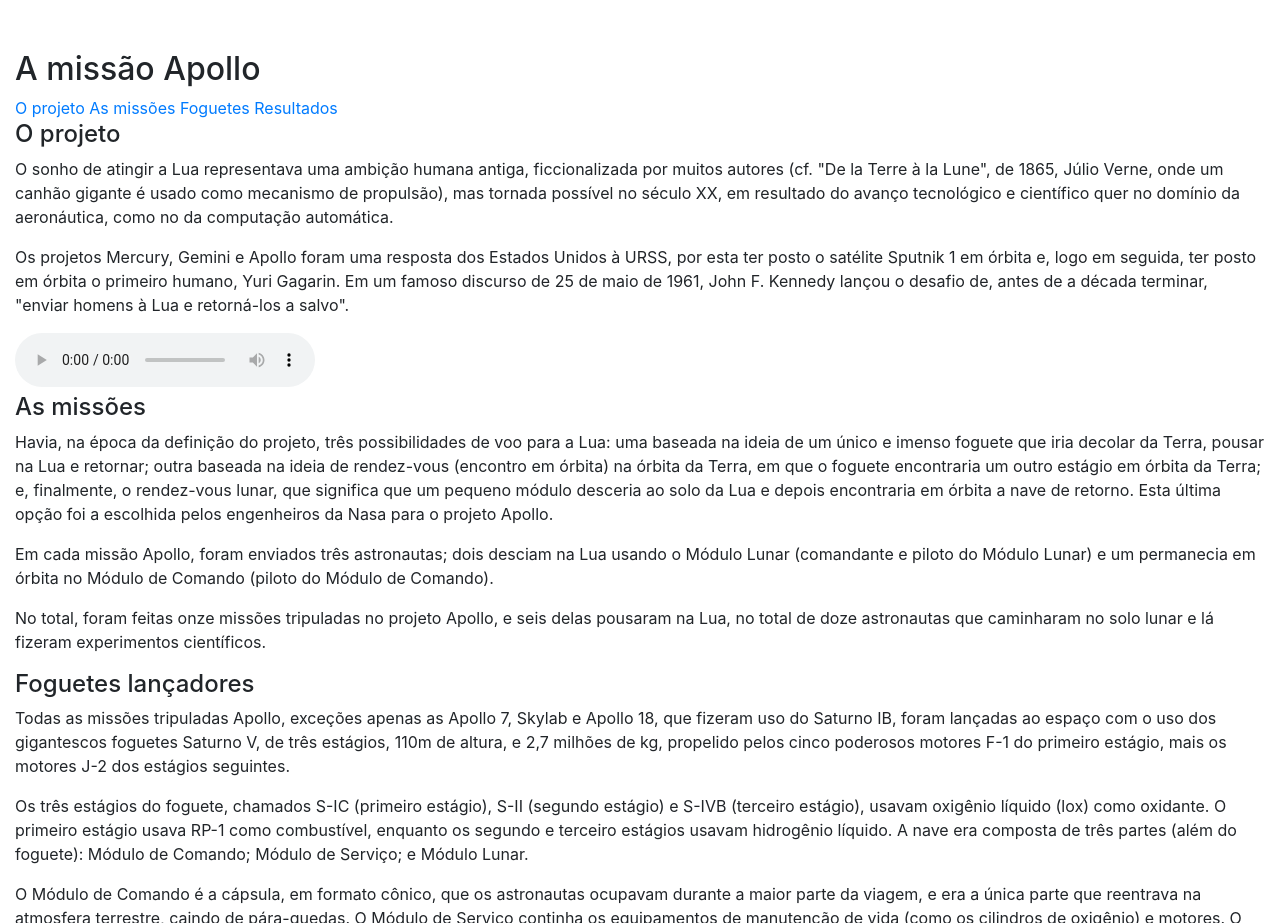
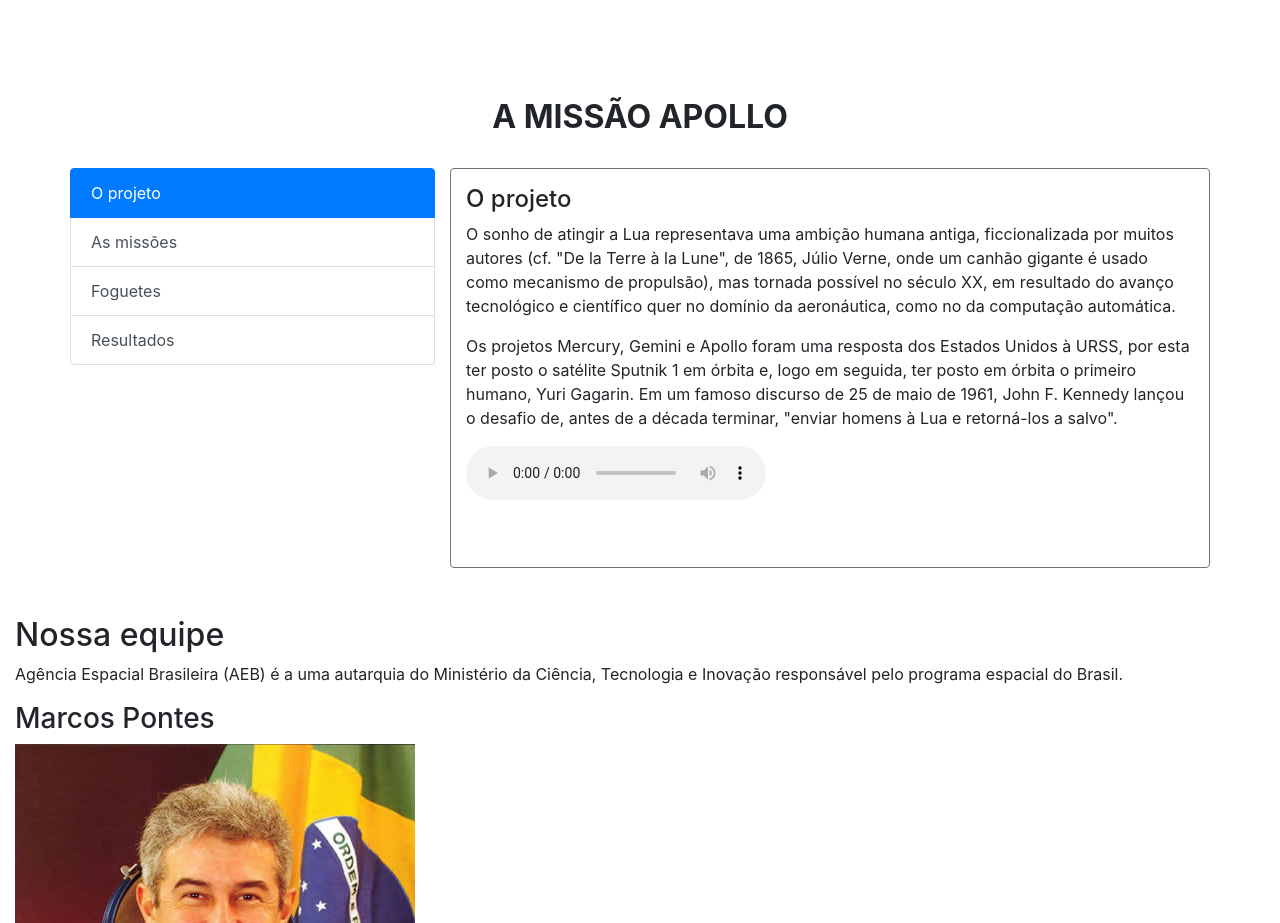
Before and after one commit to lhenriquesouz/rocket_industry, a plain HTML site: page index.html in a window 1280 px wide. Shown: the part 2780-3703 px from the top of the page. Drawn offline with Linux system fonts and the light colour scheme; a web font is replaced by a local one.

Commit message:
Deixando a home responsiva

```diff
--- a/css/estilo.css
+++ b/css/estilo.css
@@ -32,3 +32,8 @@ header{
 	border-radius: 50%;
 	background-color: #600;
 }
+
+.scrollspy{
+	height: 25rem;
+	overflow: auto;
+}
--- a/index.html
+++ b/index.html
@@ -183,7 +183,7 @@
 	<!-- start contador -->
 	<section class="text-center text-light py-5 no-margin" data-vide-bg="midia/Space-Animation-Background.mp4">
 		<div class="container py-5">
-			<h2 class="text-uppercase pb-5">proximo lançamento</h2>
+			<h2 class="text-uppercase font-weight-bold pb-5">proximo lançamento</h2>
 
 			<div class="row justify-content-center countdown">
 				<div class="col-md-3 col-sm-4 col-6 border p-4">
@@ -214,18 +214,19 @@
 	</section>
 
 	<!-- start apollo -->
-	<section>
-		<h2>A missão Apollo</h2>
+	<section class="container my-5">
+		<h2 class="text-center font-weight-bold text-uppercase pb-4">A missão Apollo</h2>
 
-		<div>
-			<div>
-				<a href="#">O projeto</a>
-				<a href="#">As missões</a>
-				<a href="#">Foguetes</a>
-				<a href="#">Resultados</a>
+		<div class="row">
+			<div class="list-group col-md-4" id="spy">
+				<a href="#list-01" class="list-group-item list-group-item-action active">O projeto</a>
+				<a href="#list-02" class="list-group-item list-group-item-action">As missões</a>
+				<a href="#list-03" class="list-group-item list-group-item-action">Foguetes</a>
+				<a href="#list-04" class="list-group-item list-group-item-action">Resultados</a>
 			</div>
 
-			<div>
+			<div class="col-md-8 border border-secondary rounded scrollspy" data-spy="scroll" data-target="#spy">
+				<div id="list-01" class="pb-5 mb-5 pt-3">
 					<h4>O projeto</h4>
 					<p>O sonho de atingir a Lua representava uma ambição humana antiga, ficcionalizada por muitos autores (cf. "De la Terre à la Lune", de 1865, Júlio Verne, onde um canhão gigante é usado como mecanismo de propulsão), mas tornada possível no século XX, em resultado do avanço tecnológico e científico quer no domínio da aeronáutica, como no da computação automática.</p>
 
@@ -235,7 +236,8 @@
 					<audio src="midia/Discurso_de_Kennedy.ogg" controls></audio>
 				</div>
 
-			<div>
+
+			<div id="list-02" class="pb-5 mb-5">
 				<h4>As missões</h4>
 				<p>Havia, na época da definição do projeto, três possibilidades de voo para a Lua: uma baseada na ideia de um único e imenso foguete que iria decolar da Terra, pousar na Lua e retornar; outra baseada na ideia de rendez-vous (encontro em órbita) na órbita da Terra, em que o foguete encontraria um outro estágio em órbita da Terra; e, finalmente, o rendez-vous lunar, que significa que um pequeno módulo desceria ao solo da Lua e depois encontraria em órbita a nave de retorno. Esta última opção foi a escolhida pelos engenheiros da Nasa para o projeto Apollo.</p>
 
@@ -244,7 +246,7 @@
 				<p>No total, foram feitas onze missões tripuladas no projeto Apollo, e seis delas pousaram na Lua, no total de doze astronautas que caminharam no solo lunar e lá fizeram experimentos científicos.</p>
 			</div>
 
-			<div>
+			<div id="list-03" class="pb-5 mb-5">
 				<h4>Foguetes lançadores</h4>
 				<p>Todas as missões tripuladas Apollo, exceções apenas as Apollo 7, Skylab e Apollo 18, que fizeram uso do Saturno IB, foram lançadas ao espaço com o uso dos gigantescos foguetes Saturno V, de três estágios, 110m de altura, e 2,7 milhões de kg, propelido pelos cinco poderosos motores F-1 do primeiro estágio, mais os motores J-2 dos estágios seguintes.</p>
 
@@ -253,17 +255,18 @@
 				<p>O Módulo de Comando é a cápsula, em formato cônico, que os astronautas ocupavam durante a maior parte da viagem, e era a única parte que reentrava na atmosfera terrestre, caindo de pára-quedas. O Módulo de Serviço continha os equipamentos de manutenção de vida (como os cilindros de oxigênio) e motores. O Módulo Lunar, como o nome indica, servia para a descida no solo lunar e para o regresso à órbita da Lua, para o encontro com os outros dois módulos que lá permaneciam em órbita.</p>
 			</div>
 
-			<div>
+			<div id="list-04">
 				<h4>Resultados do projeto</h4>
 				<p>Neil A. Armstrong, o primeiro homem a pisar na Lua, imortalizou o momento, resumindo muito do que foi o projeto Apollo, na famosa frase: "um pequeno passo para um homem, um salto gigantesco para a humanidade".</p>
 
-				<div>
-					<video src="midia/Ap16_rover.ogv.360p.webm" controls></video>
+				<div class="embed-responsive embed-responsive-16by9">
+					<video src="midia/Ap16_rover.ogv.360p.webm" controls class="embed-responsive-item"></video>
 				</div>
 
 				<p>Desde a missão Apollo 17, em dezembro de 1972, nenhum homem pisou no solo lunar, e muitas das descobertas científicas que poderiam ter sido feitas ficaram adiadas para quando houvesse novamente interesse em desvendá-las.</p>
 
 				<p>É importante lembrar que ainda houve quatro voos que usaram a nave Apollo: Skylab II, III e IV (três missões cujo objetivo era trabalhar na estação espacial estadunidense Skylab) e Apollo 18 (que acoplou com a nave soviética Soyuz 19 e, por isto ficou conhecida como missão Apollo-Soyuz).</p>
+			</div>
 			</div>
 		</div>
 	</section>
```
Lines whose indentation alone changed are shown as unchanged.
